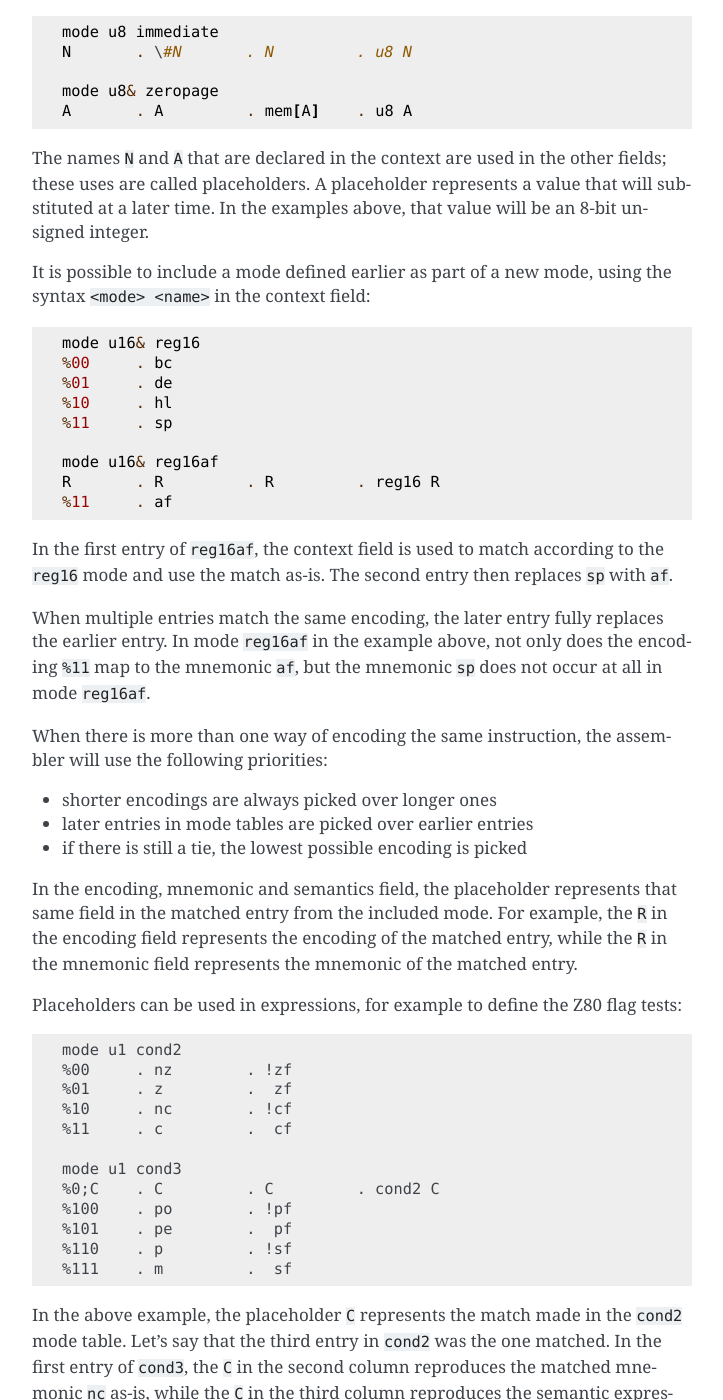
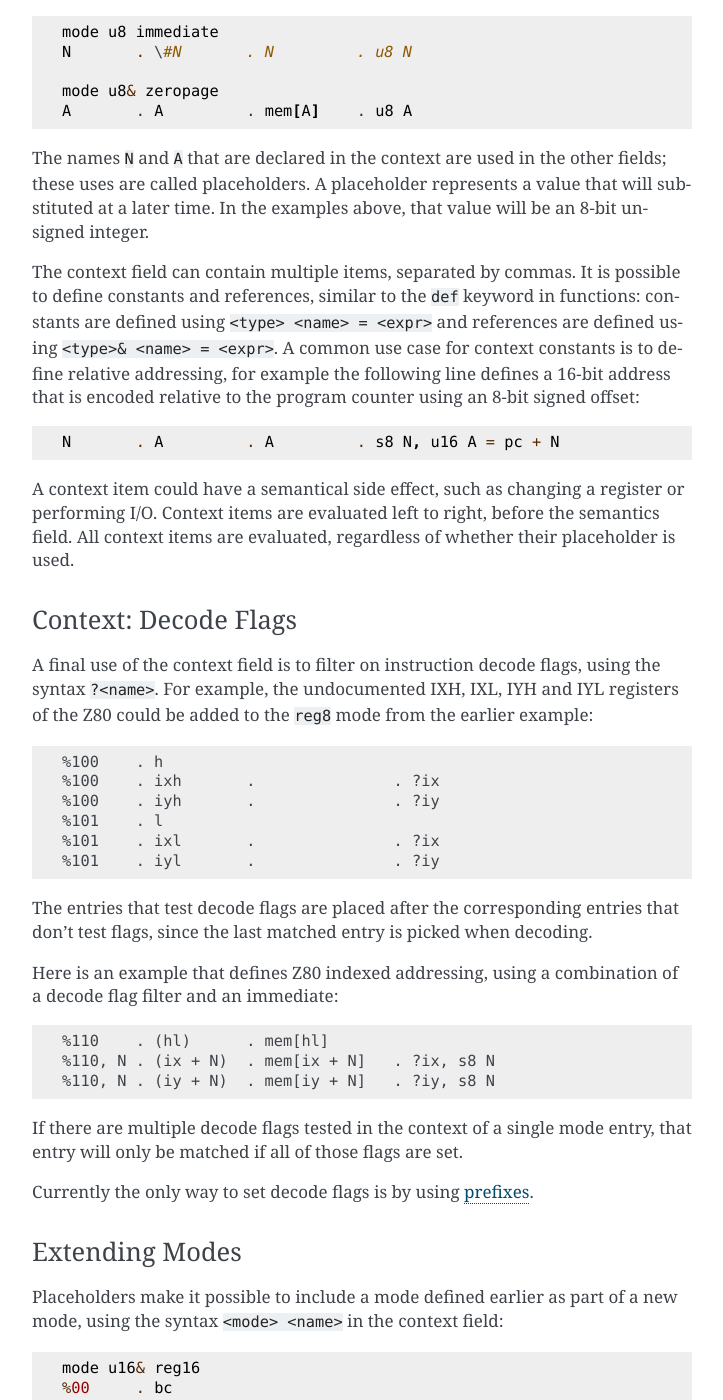
Before and after one commit to mthuurne/retroasm, a Sphinx documentation site: the page built from docs/instruction-set.rst, in a window 1280 px wide and 1400 px high, scrolled down 12473 px. Shown: the whole window, without its empty margins (388-1111 px from the left). Built offline with Sphinx 7.4.7, drawn with Linux system fonts in a browser that asks for light colours; the version number is read from the project's files by our own code; some of the changed text lies outside the part shown.

Commit message:
Split up overly long section on context placeholders

```diff
--- a/docs/instruction-set.rst
+++ b/docs/instruction-set.rst
@@ -520,7 +520,49 @@ The simplest use of the context field is to define immediate values, using the s
 
 The names ``N`` and ``A`` that are declared in the context are used in the other fields; these uses are called placeholders. A placeholder represents a value that will substituted at a later time. In the examples above, that value will be an 8-bit unsigned integer.
 
-It is possible to include a mode defined earlier as part of a new mode, using the syntax ``<mode> <name>`` in the context field:
+The context field can contain multiple items, separated by commas. It is possible to define constants and references, similar to the ``def`` keyword in functions: constants are defined using ``<type> <name> = <expr>`` and references are defined using ``<type>& <name> = <expr>``. A common use case for context constants is to define relative addressing, for example the following line defines a 16-bit address that is encoded relative to the program counter using an 8-bit signed offset:
+
+.. code-block::
+
+   N       . A         . A         . s8 N, u16 A = pc + N
+
+
+A context item could have a semantical side effect, such as changing a register or performing I/O. Context items are evaluated left to right, before the semantics field. All context items are evaluated, regardless of whether their placeholder is used.
+
+Context: Decode Flags
+^^^^^^^^^^^^^^^^^^^^^
+
+A final use of the context field is to filter on instruction decode flags, using the syntax ``?<name>``. For example, the undocumented IXH, IXL, IYH and IYL registers of the Z80 could be added to the ``reg8`` mode from the earlier example:
+
+.. code-block::
+
+   %100    . h
+   %100    . ixh       .               . ?ix
+   %100    . iyh       .               . ?iy
+   %101    . l
+   %101    . ixl       .               . ?ix
+   %101    . iyl       .               . ?iy
+
+
+The entries that test decode flags are placed after the corresponding entries that don't test flags, since the last matched entry is picked when decoding.
+
+Here is an example that defines Z80 indexed addressing, using a combination of a decode flag filter and an immediate:
+
+.. code-block::
+
+   %110    . (hl)      . mem[hl]
+   %110, N . (ix + N)  . mem[ix + N]   . ?ix, s8 N
+   %110, N . (iy + N)  . mem[iy + N]   . ?iy, s8 N
+
+
+If there are multiple decode flags tested in the context of a single mode entry, that entry will only be matched if all of those flags are set.
+
+Currently the only way to set decode flags is by using `prefixes`_.
+
+Extending Modes
+^^^^^^^^^^^^^^^
+
+Placeholders make it possible to include a mode defined earlier as part of a new mode, using the syntax ``<mode> <name>`` in the context field:
 
 .. code-block::
 
@@ -535,15 +577,7 @@ It is possible to include a mode defined earlier as part of a new mode, using th
    %11     . af
 
 
-In the first entry of ``reg16af``\ , the context field is used to match according to the ``reg16`` mode and use the match as-is. The second entry then replaces ``sp`` with ``af``.
-
-When multiple entries match the same encoding, the later entry fully replaces the earlier entry. In mode ``reg16af`` in the example above, not only does the encoding ``%11`` map to the mnemonic ``af``\ , but the mnemonic ``sp`` does not occur at all in mode ``reg16af``.
-
-When there is more than one way of encoding the same instruction, the assembler will use the following priorities:
-
-- shorter encodings are always picked over longer ones
-- later entries in mode tables are picked over earlier entries
-- if there is still a tie, the lowest possible encoding is picked
+In the first entry of mode ``reg16af``\ , the context field is used to match according to the ``reg16`` mode and use the match as-is. The second entry then replaces ``sp`` with ``af``. In general, when more than one mode entry matches during instruction encoding or decoding, the later one is picked; see `Matching Rules`_ for details.
 
 In the encoding, mnemonic and semantics field, the placeholder represents that same field in the matched entry from the included mode. For example, the ``R`` in the encoding field represents the encoding of the matched entry, while the ``R`` in the mnemonic field represents the mnemonic of the matched entry.
 
@@ -566,15 +600,6 @@ Placeholders can be used in expressions, for example to define the Z80 flag test
 
 
 In the above example, the placeholder ``C`` represents the match made in the ``cond2`` mode table. Let's say that the third entry in ``cond2`` was the one matched. In the first entry of ``cond3``\ , the ``C`` in the second column reproduces the matched mnemonic ``nc`` as-is, while the ``C`` in the third column reproduces the semantic expression ``!cf`` as-is. In the first column, ``C`` matches the encoding ``%10`` which is concatenated to a fixed bit of 0 to form the 3-bit encoding ``%010``.
-
-The context field can contain multiple items, separated by commas. It is possible to define constants and references, similar to the ``def`` keyword in functions: constants are defined using ``<type> <name> = <expr>`` and references are defined using ``<type>& <name> = <expr>``. A common use case for context constants is to define relative addressing, for example the following line defines a 16-bit address that is encoded relative to the program counter using an 8-bit signed offset:
-
-.. code-block::
-
-   N       . A         . A         . s8 N, u16 A = pc + N
-
-
-A context item could have a semantical side effect, such as changing a register or performing I/O. Context items are evaluated left to right, before the semantics field. All context items are evaluated, regardless of whether their placeholder is used.
 
 In instruction sets with variable instruction lengths, some mode entries can have more than one encoding item. A placeholder in the encoding field represents the first encoding item of the matched mode entry. Any unclaimed additional encoding elements are included by adding ``@`` as a suffix to the placeholder. The following theoretical example shows various ways of including encoding elements from one mode into another:
 
@@ -605,32 +630,6 @@ The mode ``relative`` defines relative addressing using a 16-bit base addresses
 
 Similarly, ``D`` in the encoding of mode ``relative`` matches the 2-bit pattern that selects the offset to use. ``D@`` is empty when the offset is one of the 8-bit registers ``a``\ , ``b`` or ``c``\ , while it contains the 8-bit immediate offset if the fourth entry in the ``offset`` mode is matched.
 
-Context: Decode Flags
-^^^^^^^^^^^^^^^^^^^^^
-
-A final use of the context field is to filter on instruction decode flags, using the syntax ``?<name>``. For example, the undocumented IXH, IXL, IYH and IYL registers of the Z80 could be added to the ``reg8`` mode from the earlier example:
-
-.. code-block::
-
-   %100    . h
-   %100    . ixh       .               . ?ix
-   %100    . iyh       .               . ?iy
-   %101    . l
-   %101    . ixl       .               . ?ix
-   %101    . iyl       .               . ?iy
-
-
-Here is an example that defines Z80 indexed addressing, using a combination of a decode flag filter and an immediate:
-
-.. code-block::
-
-   %110    . (hl)      . mem[hl]
-   %110, N . (ix + N)  . mem[ix + N]   . ?ix, s8 N
-   %110, N . (iy + N)  . mem[iy + N]   . ?iy, s8 N
-
-
-If there are multiple decode flags tested in the context of a single mode entry, that entry will only be considered a match if all of those flags are set.
-
 Instructions
 ------------
 
@@ -651,8 +650,8 @@ The mnemonic base is prepended to the mnemonic field of every entry. For example
 .. code-block::
 
    instr ld
-   %01;D;S             . D,S       . D := S        . reg8 D, reg8 S
-   %00;D;%110, N       . D,N       . D := N        . reg8 D, u8 N
+   %01;D;S             . D,S       . D := S    . reg8 D, reg8 S
+   %00;D;%110, N       . D,N       . D := N    . reg8 D, u8 N
 
 
 The mnemonic ``ld b,h`` is matched by the first entry (\ ``D`` matching ``b`` and ``S`` matching ``h``\ ), while ``ld b,12`` is matched by the second entry (\ ``D`` matching ``b`` and ``N`` matching ``12``\ ).
@@ -670,6 +669,36 @@ The mnemonic base can be empty if you want to define separate instructions in a
    %110;%110;%00       . cld       . d := 0
    %111;%110;%00       . sed       . d := 1
 
+Matching Rules
+--------------
+
+When multiple instruction/mode table entries match the same encoding, the later entry fully replaces the earlier entry. Let's look at how the Z80 encodes its ``push`` and ``pop`` instructions:
+
+.. code-block::
+
+   mode u16& reg16
+   %00                 . bc
+   %01                 . de
+   %10                 . hl
+   %11                 . sp
+
+   mode u16& reg16af
+   R                   . R         . R         . reg16 R
+   %11                 . af
+
+   instr
+   %11;R;%0101         . push R    . push(R)   . reg16af R
+   %11;R;%0001         . pop R     . pop(R)    . reg16af R
+
+
+In mode ``reg16af``\ , not only does the encoding ``%11`` map to the mnemonic ``af``\ , but the mnemonic ``sp`` does not occur at all in mode ``reg16af``. Therefore ``push sp`` is considered to be an invalid instruction rather than an instruction that is impossible to encode.
+
+When there is more than one way of encoding the same instruction, the assembler will use the following priorities:
+
+- shorter encodings are always picked over longer ones
+- later entries in instruction/mode tables are picked over earlier entries
+- if there is still a tie, the lowest possible encoding is picked
+
 Adding New Instruction Sets
 ---------------------------
 
```
